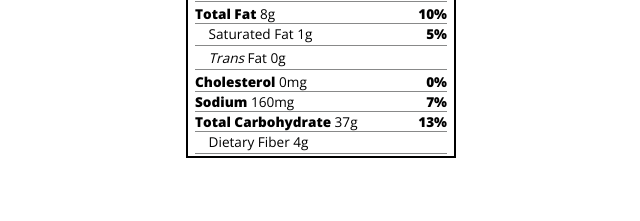
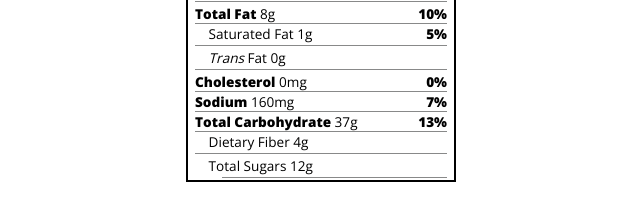
Before and after one commit to elisfreire1/Project007-NutritionLabel, a plain HTML site: page index.html in a window 1280 px wide. Shown: the part 201-422 px from the top of the page, without its empty margins (319-959 px from the left). Drawn offline with nearby package versions, Linux system fonts and the light colour scheme.

Commit message:
adding new p element and .double-indent

```diff
--- a/index.html
+++ b/index.html
@@ -39,6 +39,8 @@
             <p><span><span class="bold">Total Carbohydrate</span> 37g</span> <span class="bold">13%</span></p>
             <p class="indent no-divider">Dietary Fiber 4g</p>
             <div class="divider"></div>
+            <p class="indent no-divider">Total Sugars 12g</p>
+            <div class="divider double-indent"></div>
         </div>
     </div>
 
--- a/styles.css
+++ b/styles.css
@@ -93,3 +93,7 @@ p{
 .daily-value p:not(.no-divider){
     border-bottom: 1px solid #888989;
 }
+
+.double-indent{
+    margin-left: 2em;
+}
```
